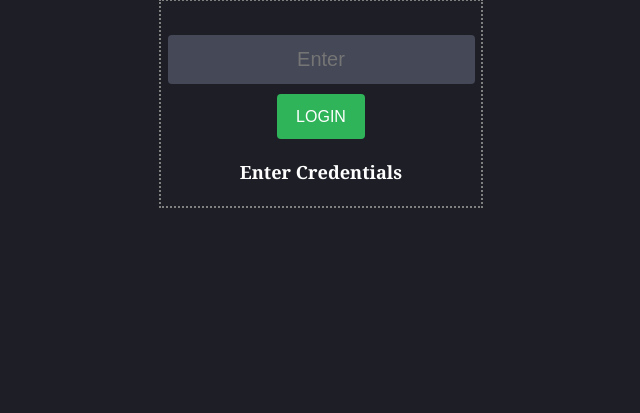
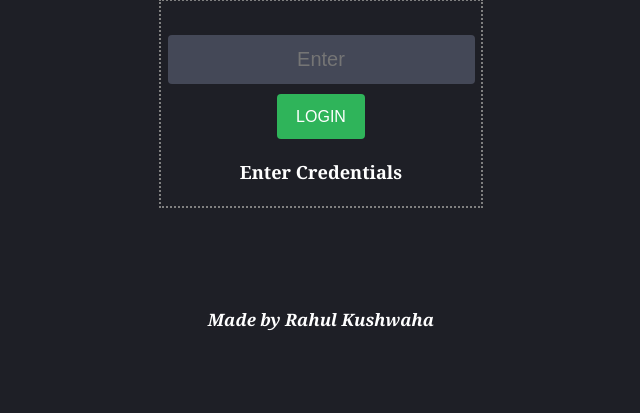
Before and after one commit to RahulKushwaha762/vectorphotos, a Django app: page / in a window 1280 px wide. Shown: the part 154-567 px from the top of the page, without its empty margins (319-959 px from the left). Run offline with Django 3.2, Linux system fonts and the light colour scheme.

Commit message:
ADDED made by

```diff
--- a/college/templates/login.html
+++ b/college/templates/login.html
@@ -2,7 +2,7 @@
 <html lang="en">
 <head>
     <meta charset="UTF-8">
-    <title>Title</title>
+    <title>Kushwaha</title>
     <meta name="viewport" content="width=device-width, initial-scale=1">
 </head>
 <style>
@@ -93,7 +93,7 @@ body {
         <h4>Wrong Credentials</h4>
     {% endif %}
     </div>
-
+    <center><i style="font-size:15px;margin-top:100px;display:inherit;">Made by Rahul Kushwaha</i></center>
 </body>
 
 </html>
```
